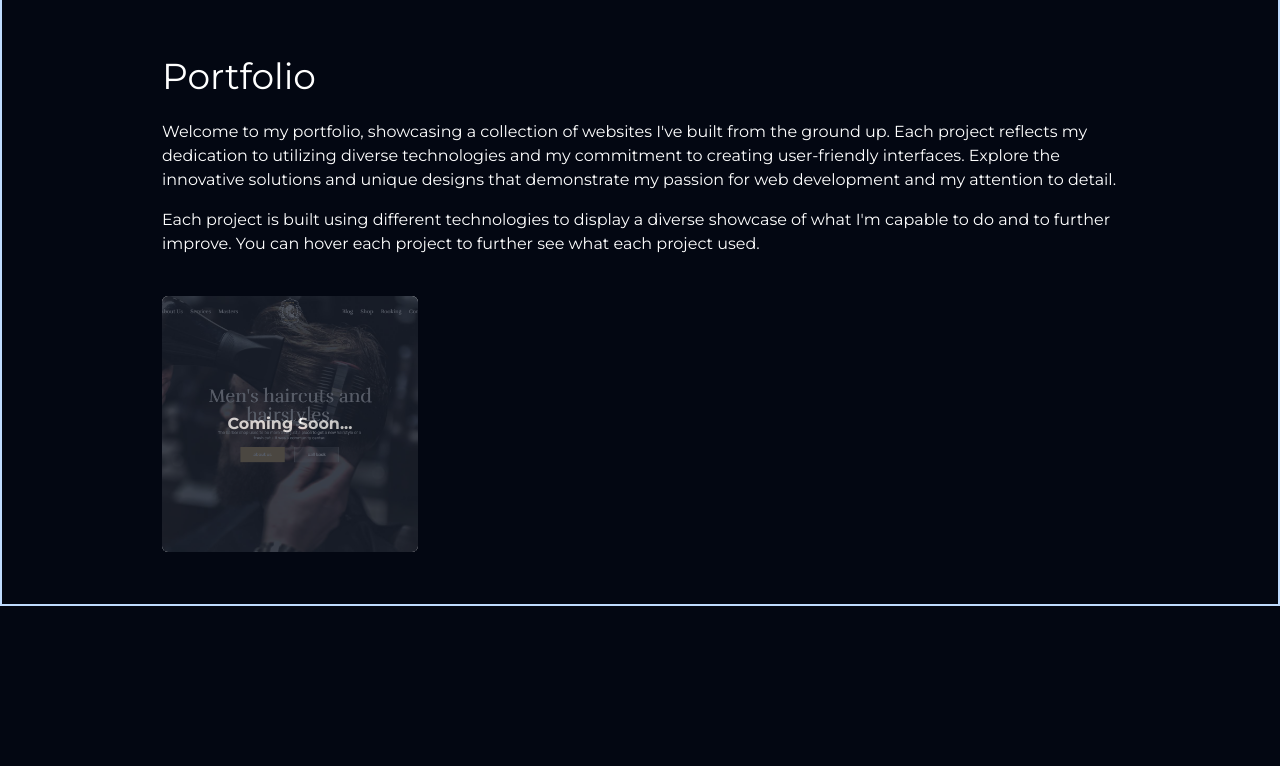
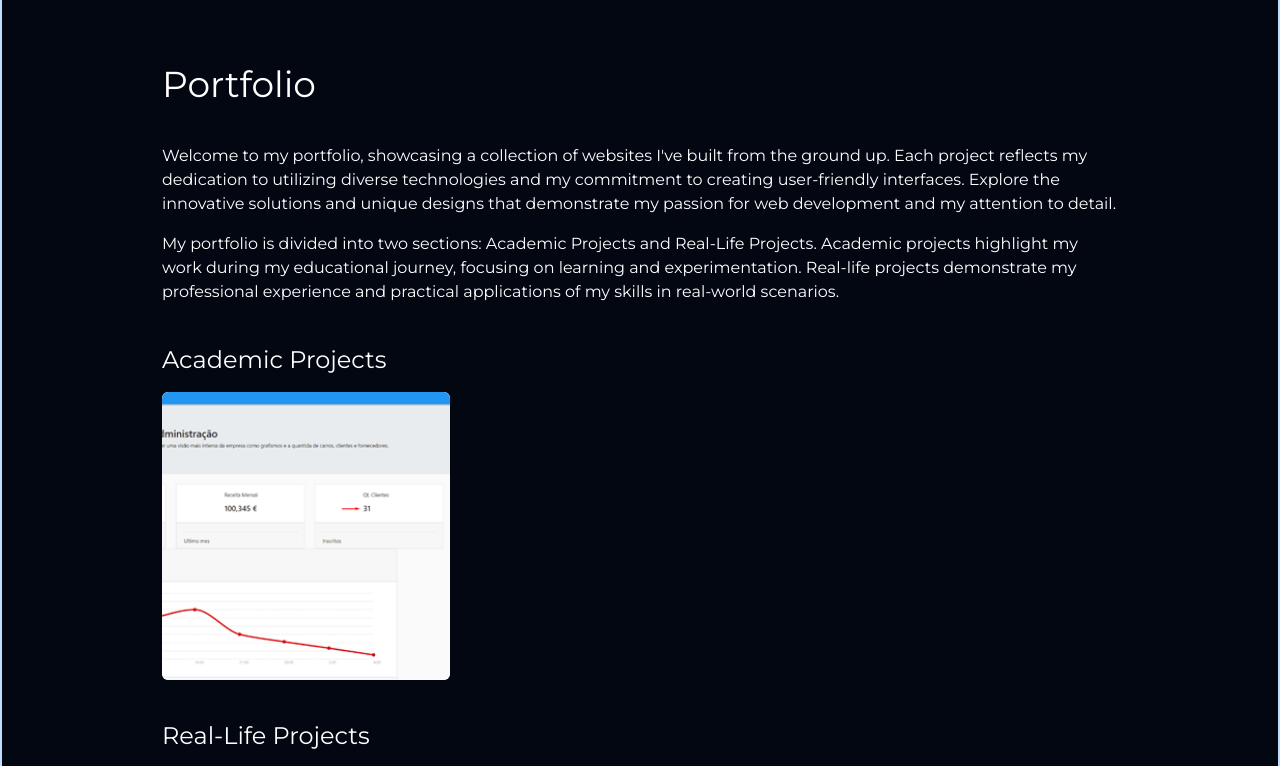
Before and after one commit to danielferreira-dias/my-portfolio-react-vite, a React (Vite) app: page / in a window 1280 px wide. Shown: the part 3058-3824 px from the top of the page. Before the commit the page ends 3664 px from the top, so only its background shows below. Built offline with nearby package versions, Linux system fonts and the light colour scheme.

Commit message:
Added academic and real-life projects section

```diff
--- a/src/Components/PortfolioBox.jsx
+++ b/src/Components/PortfolioBox.jsx
@@ -1,14 +1,18 @@
 import '../index.css'
 import SmallSkillBox from './SmallSkillBox';
 
-const PortfolioBox = ({ portfolioImg, skillsUsed, stateType, isDarkMode }) => {
+const PortfolioBox = ({ workName, workDescription, workGitHub, portfolioImg, skillsUsed, stateType, isDarkMode }) => {
     return (
-        <div className={`group relative bg-white w-44 h-44 md:w-52 md:h-52 lg:w-64 lg:h-64 2xl:w-72 2xl:h-72 overflow-hidden rounded-md`}>
+        <div className={`group relative bg-white w-52 h-52 md:w-64 md:h-64 lg:w-72 lg:h-72 2xl:w-80 2xl:h-80 overflow-hidden rounded-md`}>
             <img src={portfolioImg} alt="Portfolio" className="w-full h-full object-cover rounded-md" />
-            <div className={`w-full h-full bg-gray-900 opacity-85 top-full transition-all duration-300 ease-in-out group-hover:top-0 ${stateType ? 'absolute' : 'hidden '} ${isDarkMode ? 'bg-gray-800' : 'bg-white'}`}>
+            <div className={`w-full h-full bg-gray-900 opacity-85 top-full transition-all duration-300 ease-in-out group-hover:top-0 ${stateType ? 'absolute' : 'hidden '} ${isDarkMode ? 'bg-gray-800' : 'bg-gray-800'}`}>
                 <div className="text-white p-2 flex flex-col justify-between h-full gap-y-2">
-                    <h1>Barber Shop</h1>
-                    <p>This is a Website designed to be a Barber Shop</p>
+                    <h1>{workName}</h1>
+                    <div className='flex flex-col gap-y-2'>
+                        <p>{workDescription}</p>
+                        <p>You can check out the github repository!</p>
+                        <a href={workGitHub}>Repository</a>
+                    </div>
                     <div className='flex flex-row'>
                         {skillsUsed.map((skill, index) => (
                             <SmallSkillBox
--- a/src/Sections/Experience.jsx
+++ b/src/Sections/Experience.jsx
@@ -64,8 +64,8 @@ const Experience = ({ isDarkMode }) => {
 
     return (
         <div className='mb-10'>
+            <h1 className='px-5 sm:px-10 xl:px-40 2xl:px-64 text-2xl xl:text-4xl mb-12'>Experience</h1>
             <div className='px-5 sm:px-10 xl:px-40 2xl:px-64 md:hidden'>
-                <h1 className='text-2xl xl:text-4xl mb-12'>Experience</h1>
 
                 <div className='flex flex-row w-full gap-8 h-fit'>
                     <div className="relative w-fit mt-10 md:top-1/2 ">
@@ -171,7 +171,6 @@ const Experience = ({ isDarkMode }) => {
             </div>
 
             <div className='px-5 sm:px-10 xl:px-40 2xl:px-64 h-fit w-full hidden md:block'>
-                <h1 className='text-2xl xl:text-4xl mb-12'>Experience</h1>
 
                 <div className='flex flex-row justify-start gap-8'>
                     <div className='flex flex-row w-1/2 h-96 lg:h-80 '>
--- a/src/Sections/Portfolio.jsx
+++ b/src/Sections/Portfolio.jsx
@@ -2,35 +2,75 @@ import React from 'react';
 import PortfolioBox from '../Components/PortfolioBox';
 
 const Portfolio = () => {
-    const portfolios = [
+
+    const academicPortfolios = [
+        {
+            name: "Academic Project 1",
+            description: "Description",
+            link: "https://github.com/ProgramacaoWebGrupo1/M2?tab=readme-ov-file",
+            portfolioImg: "car_dealership.png",
+            skills: ["html.svg", "css.svg", "javascript.svg"],
+            stateCompleted: true
+        },
+        // Add more academic projects
+    ];
+
+    const realLifePortfolios = [
         {
             name: "Barber Shop",
+            description: "Description",
+            link: "https://github.com/ProgramacaoWebGrupo1/M2?tab=readme-ov-file",
             portfolioImg: "barber_shop_layout.png",
             skills: ["html.svg", "css.svg", "javascript.svg"],
             stateCompleted: false
         },
+        // Add more real-life projects
     ];
 
     const isDark = false;
 
     return (
         <div>
-            <h1 className='text-2xl xl:text-4xl '>Portfolio</h1>
-            <div className='mt-6 flex flex-col'>
-                <div className='flex flex-col gap-y-4'>
-                    <p>Welcome to my portfolio, showcasing a collection of websites I've built from the ground up.
+            <h1 className='text-2xl xl:text-4xl'>Portfolio</h1>
+            <div className='mt-10'>
+                <p>
+                    Welcome to my portfolio, showcasing a collection of websites I've built from the ground up.
                     Each project reflects my dedication to utilizing diverse technologies and my commitment to creating user-friendly interfaces.
                     Explore the innovative solutions and unique designs that demonstrate my passion for web development and my attention to detail.
                 </p>
-                    <p>
-                        Each project is built using different technologies to display a diverse showcase of what I'm capable to do and to further improve. You can hover each project to further see
-                        what each project used.
+                <p className='mt-4'>
+                    My portfolio is divided into two sections: Academic Projects and Real-Life Projects.
+                    Academic projects highlight my work during my educational journey, focusing on learning and experimentation.
+                    Real-life projects demonstrate my professional experience and practical applications of my skills in real-world scenarios.
                 </p>
-                </div>
-                <div className='mt-10 grid grid-cols-1 gap-4'>
-                    {portfolios.map((portfolio, index) => (
+
+                <div className='mt-10 flex flex-col items-center xs:items-start'>
+                    <h2 className='text-xl xl:text-2xl'>Academic Projects</h2>
+                    <div className='mt-4 grid grid-cols-1 gap-4'>
+                        {academicPortfolios.map((portfolio, index) => (
                             <PortfolioBox
                                 key={index}
+                                workName={portfolio.name}
+                                workDescription={portfolio.description}
+                                workGitHub={portfolio.link}
+                                portfolioImg={portfolio.portfolioImg}
+                                skillsUsed={portfolio.skills}
+                                stateType={portfolio.stateCompleted}
+                                isDarkMode={isDark}
+                            />
+                        ))}
+                    </div>
+                </div>
+
+                <div className='mt-10 flex flex-col items-center xs:items-start'>
+                    <h2 className='text-xl xl:text-2xl'>Real-Life Projects</h2>
+                    <div className='mt-4 grid grid-cols-1 gap-4'>
+                        {realLifePortfolios.map((portfolio, index) => (
+                            <PortfolioBox
+                                key={index}
+                                workName={portfolio.name}
+                                workDescription={portfolio.description}
+                                workGitHub={portfolio.link}
                                 portfolioImg={portfolio.portfolioImg}
                                 skillsUsed={portfolio.skills}
                                 stateType={portfolio.stateCompleted}
@@ -40,6 +80,7 @@ const Portfolio = () => {
                     </div>
                 </div>
             </div>
+        </div>
     );
 };
 
--- a/src/Sections/Skills.jsx
+++ b/src/Sections/Skills.jsx
@@ -36,7 +36,7 @@ const Skills = ({ isDarkMode }) => {
     return (
         <div>
             <h1 className='text-2xl xl:text-4xl '>Skills</h1>
-            <div className='h-fit mt-8 gap-12 xl:gap-20 grid grid-cols-1 sm:grid-cols-2 3xl:grid-cols-2 justify-center items-start'>
+            <div className='h-fit mt-10 gap-12 xl:gap-20 grid grid-cols-1 sm:grid-cols-2 3xl:grid-cols-2 justify-center items-start'>
 
                 {/* Front-End Skills */}
                 <div className='flex flex-col justify-center text-center w-full  items-center'>
```
Also changed, not shown: public/car_dealership.png (added). Lines whose indentation alone changed are shown as unchanged.
